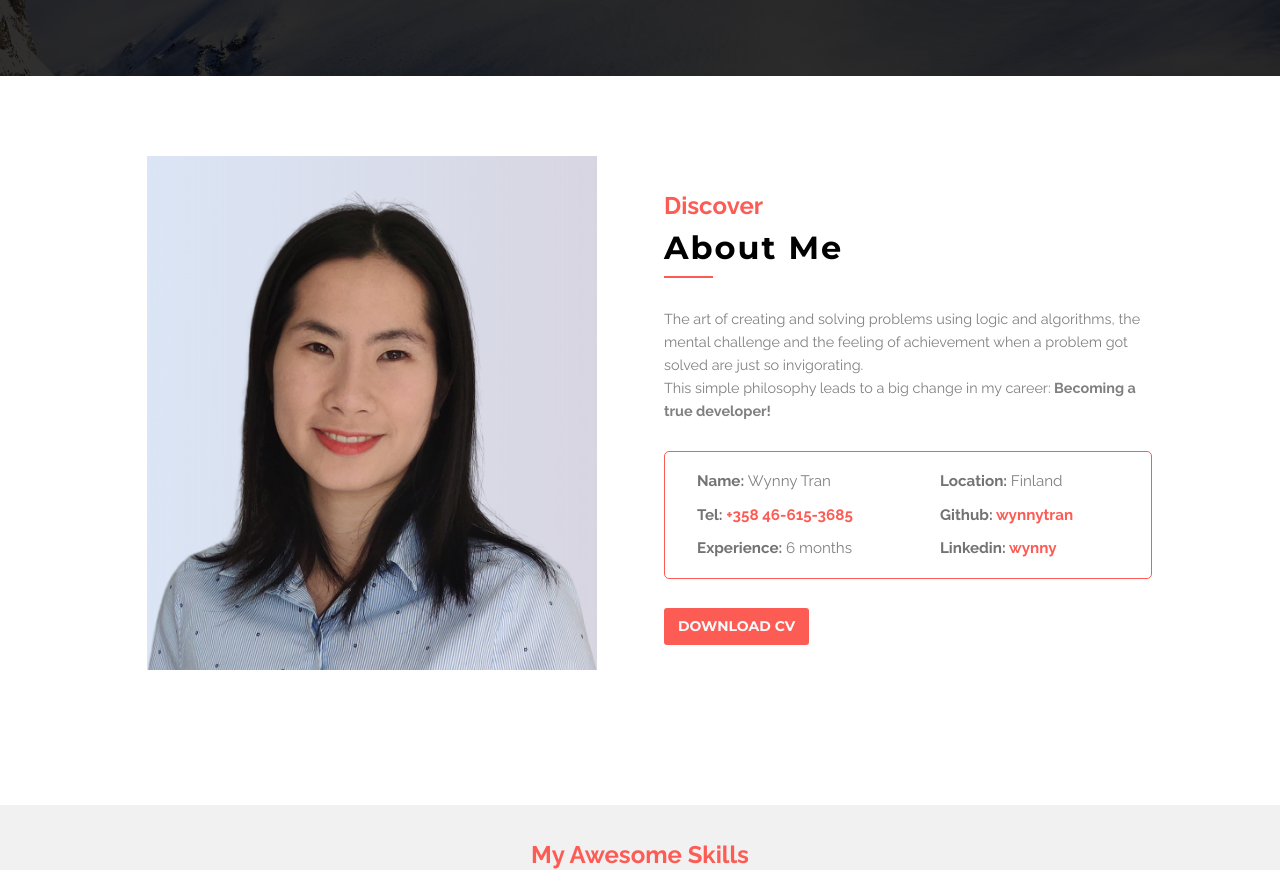
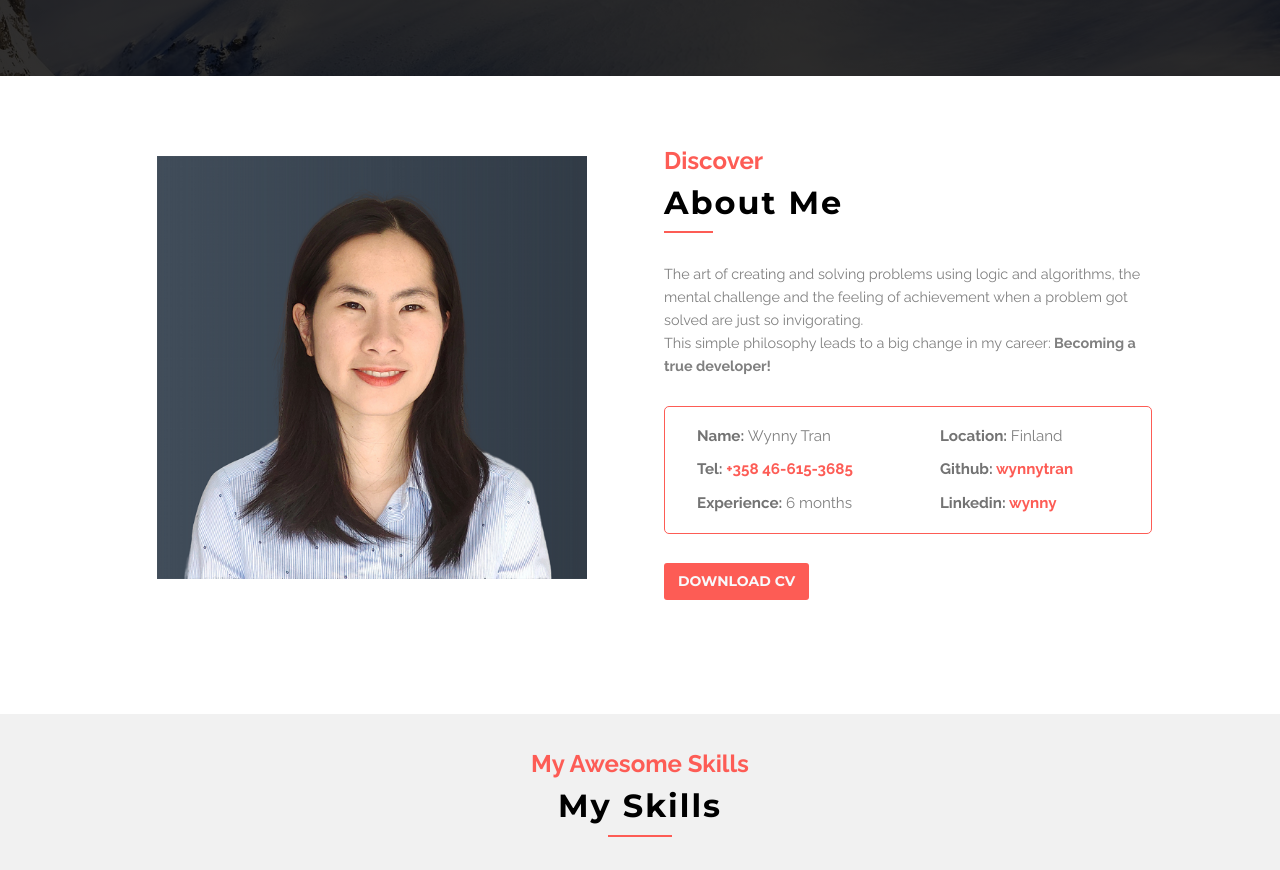
Before and after one commit to ginnyvt/my-portfolio-old, a plain HTML site: page index.html in a window 1280 px wide. Shown: the part 724-1594 px from the top of the page. Drawn offline with Linux system fonts and the light colour scheme.

Commit message:
change picture

```diff
--- a/index.html
+++ b/index.html
@@ -70,7 +70,7 @@
   <section class="section about-me" id="about">
     <div class="section-center about-center">
       <article class="about-img left-col">
-        <img src="img/about-me-2.png" alt="" width="450px" />
+        <img src="img/profile.png" alt="" width="430px" />
       </article>
 
       <article class="about-info right-col">
```
Also changed, not shown: img/profile.png (added).
